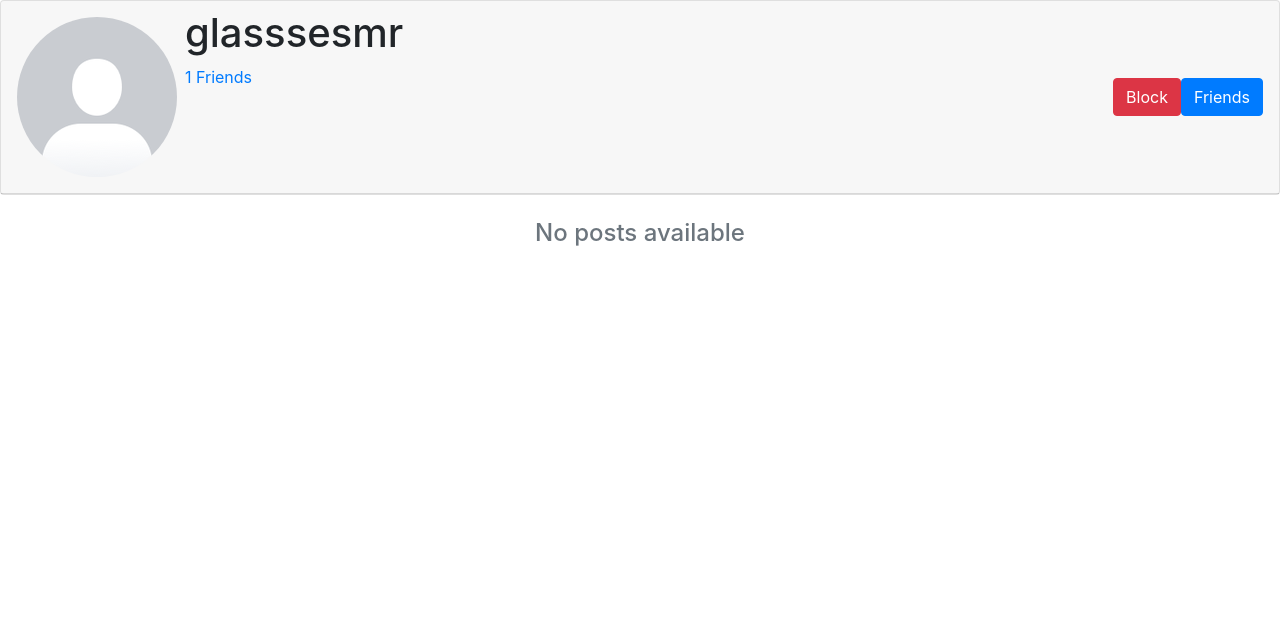
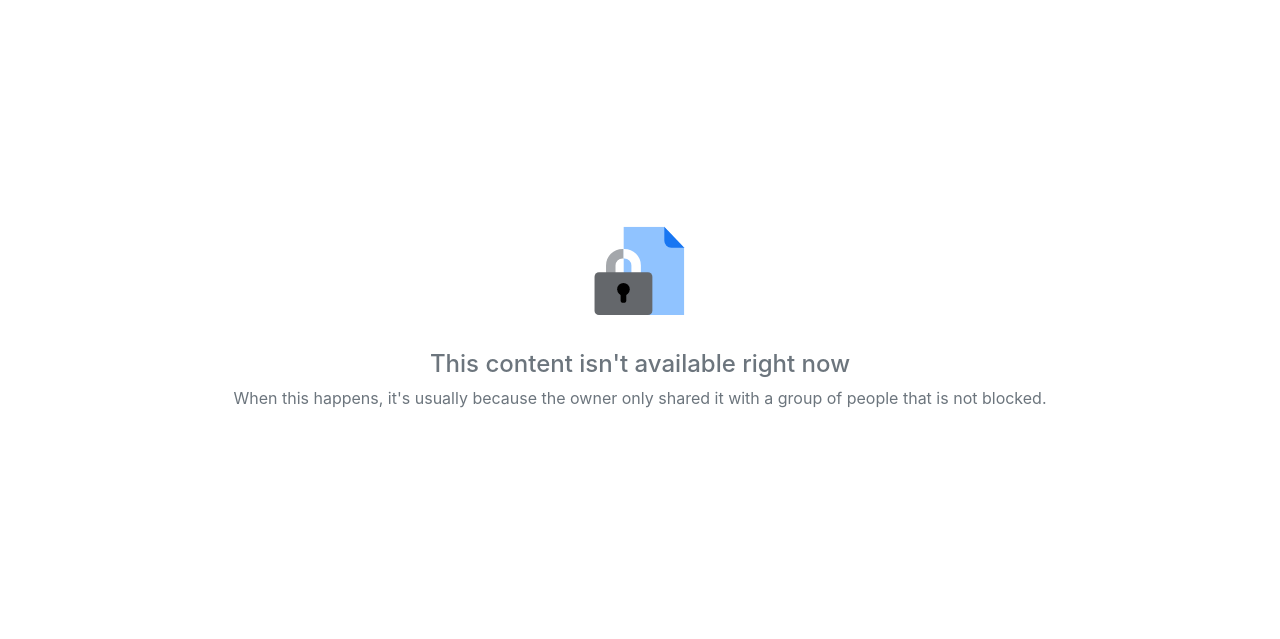
Before and after one commit to WildLotus-15/project6, a Django app: page /profile/12 in a window 1280 px wide. Shown: the part 56-695 px from the top of the page. Run offline with Django 4.2, Linux system fonts and the light colour scheme; a user stored in the database is signed in; data comes from the database, SQL or seed files in the repository; both versions use the stored data as it was after the commit; data that the repository does not hold is empty; some libraries are stand-ins or nearby versions.

Commit message:
Improved user blocking logic

```diff
--- a/network/views.py
+++ b/network/views.py
@@ -11,19 +11,17 @@ from .forms import EditProfileForm
 @login_required
 def index(request):
     return render(request, "network/index.html", {
-        "posts": blocked_users(request),
+        "posts": ignore_blocked_users(request.user.profile)
     })
 
 
 @login_required
-def blocked_users(request):
-    blocked_users = request.user.profile.blocked.all()
+def ignore_blocked_users(profile):
+    blocked_users = profile.blocked.all()
     blocked_users_profiles = UserProfile.objects.filter(user__in=blocked_users).all()
-    print(blocked_users_profiles)
     posts = Post.objects.filter(
         ~Q(author__in=blocked_users_profiles)
     ).order_by('-timestamp')
-    print(posts)
     return posts
 
 
@@ -395,12 +393,26 @@ def create_post(request):
 
 def search(request):
     query = request.GET.get('q')
+
+    blocked_users = request.user.profile.blocked.all()
+
+    blocked_users_profiles = UserProfile.objects.filter(user__in=blocked_users).all()
+
     post_query_list = Post.objects.filter(
-        Q(description__icontains=query) | Q(author__user__username__icontains=query)
+        Q(description__icontains=query) | Q(author__user__username__icontains=query) & ~Q(author__in=blocked_users_profiles)
     )
+
     profile_query_list = UserProfile.objects.filter(
-        Q(user__username__icontains=query)
+        Q(user__username__icontains=query) & ~Q(user__in=blocked_users)
     )
+
+    try:
+        searched_profile = UserProfile.objects.get(Q(user__username=query))
+
+        return HttpResponseRedirect(reverse("profile", args=(searched_profile.user.id,)))
+    except UserProfile.DoesNotExist:
+        pass
+
     return render(request, "network/index.html", {
         "posts": post_query_list,
         "profiles": profile_query_list,
--- a/templates/network/profile.html
+++ b/templates/network/profile.html
@@ -4,6 +4,7 @@
 
 {% block body %}
 
+    {% if not request.user in profile.blocked.all and not profile.user in request.user.profile.blocked.all %}
     <div id="profile">
         <div class="card">
             <div class="card-header d-flex p-2">
@@ -63,7 +64,10 @@
                             </button>
                             <div class="dropdown-menu" aria-labelledby="dropdownMenuButton">
                                 <a class="dropdown-item" href="{% url 'account_change_password' %}">Password Change</a>
+                                <div class="dropdown-divider"></div>
                                 <a class="dropdown-item" href="{% url 'account_reset_password' %}">Password Reset</a>
+                                <div class="dropdown-divider"></div>
+                                <a class="dropdown-item" href="{% url 'blocked_users' %}">Blocked Users</a>
                             </div>
                         {% endif %}
                     </div>
@@ -184,13 +188,30 @@
         </div>
     </div>
 
-    {% for post in posts %}
-        {% include "network/posts.html" %}
-    {% empty %}
-        <div class="d-flex justify-content-center text-muted">
-            <h4 class="mt-4">No posts available</h4>
+    <div class="card mt-3">
+        <div class="card-header" style="font-size: 20px;">Posts</div>
+        {% for post in posts %}
+            {% include "network/posts.html" %}
+        {% empty %}
+            <div class="d-flex justify-content-center text-muted">
+                <h4 class="mt-3 mb-3">No posts available</h4>
+            </div>
+    {% endfor %}
+    </div>
+
+    {% else %}
+        <div class="d-flex align-items-center justify-content-center flex-column" style="min-height: 640px">
+            <div>
+                <img src="{% static 'network/images/permissions_gray_wash.svg' %}" alt="" width="112" height="112">
+            </div>
+            <div class="text-muted">
+                <h4 class="mt-4">This content isn't available right now</h4>
+            </div>
+            <div class="text-muted">
+                <p>When this happens, it's usually because the owner only shared it with a group of people that is not blocked.</p>
+            </div>
         </div>
-    {% endfor %}
+    {% endif %}
 
 {% endblock body %}
 
--- a/templates/network/profiles.html
+++ b/templates/network/profiles.html
@@ -1,4 +1,4 @@
-<div class="card">
+<div class="card mb-3">
     <div class="card-header">
         <a href="{% url 'profile' profile.user.id %}" class="card-link">
             <img src="{{ profile.picture.url }}" alt="" width="40" height="40" style="border-radius: 50%;">
```
Also changed, not shown: templates/network/index.html (+18 -8 lines), templates/network/posts.html (+15 -16 lines), db.sqlite3, static/network/images/permissions_gray_wash.svg (added).
